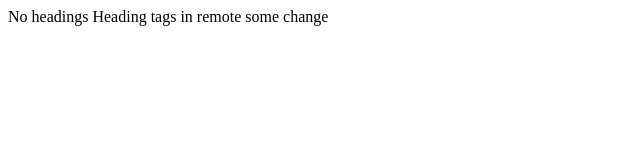
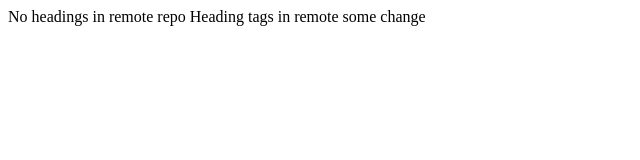
Before and after one commit to Imsrinath06/Repo, a plain HTML site: page index.html in a window 1280 px wide. Shown: the whole page, without its empty margins (0-640 px from the left). Drawn offline with Linux system fonts and the light colour scheme.

Commit message:
Update index.html

```diff
--- a/index.html
+++ b/index.html
@@ -5,7 +5,7 @@
    </head>
 
    <body>
-  No headings
+  No headings in remote repo
   Heading tags in remote
   some change
    </body>
```
